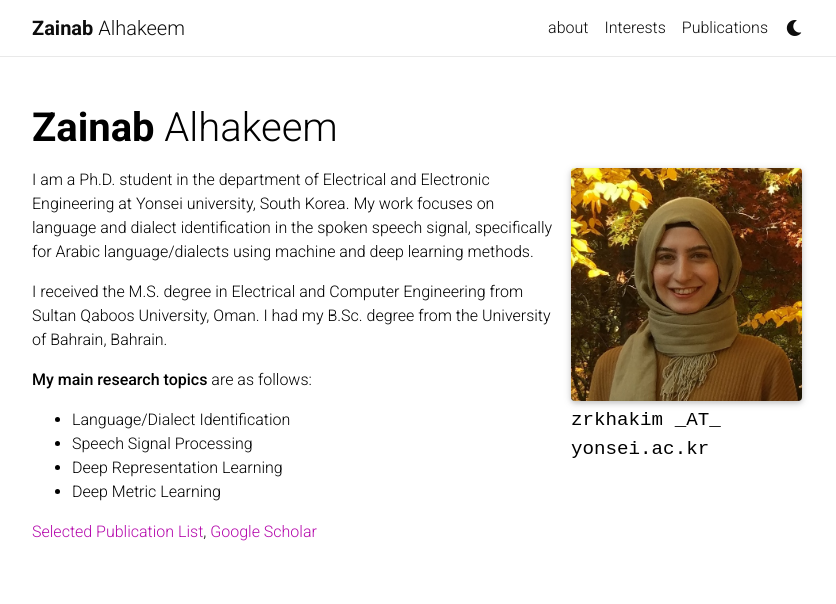
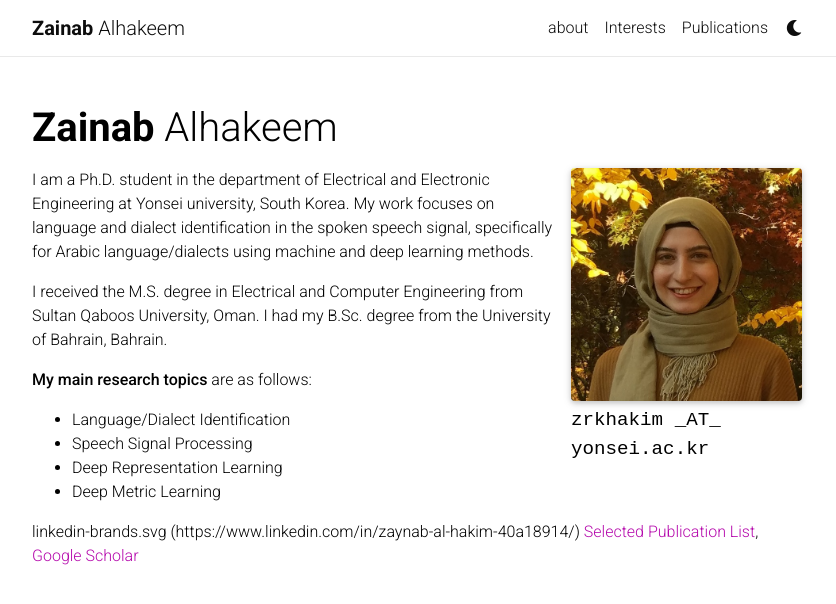
Before and after one commit to zrkhakim/zrkhakim.github.io, a Jekyll site: the page built from _pages/about.md, in a window 1280 px wide. Shown: the top 604 px of the page, without its empty margins (223-1059 px from the left). Built offline with Jekyll 4.4.1, drawn with Linux system fonts in a browser that asks for light colours; nearby versions of some CDN libraries; a style sheet for code colours, icons or effects is not loaded.

Commit message:
Update about.md

```diff
--- a/_pages/about.md
+++ b/_pages/about.md
@@ -33,7 +33,7 @@ I received the M.S. degree in Electrical and Computer Engineering from Sultan Qa
 - Deep Metric Learning
 
 
-
+linkedin-brands.svg (https://www.linkedin.com/in/zaynab-al-hakim-40a18914/)
 [Selected Publication List](https://zrkhakim.github.io/publications/),
 [Google Scholar](https://scholar.google.co.kr/citations?user=-kUJUrIAAAAJ&hl=en){:target="\_blank"}
 
```
